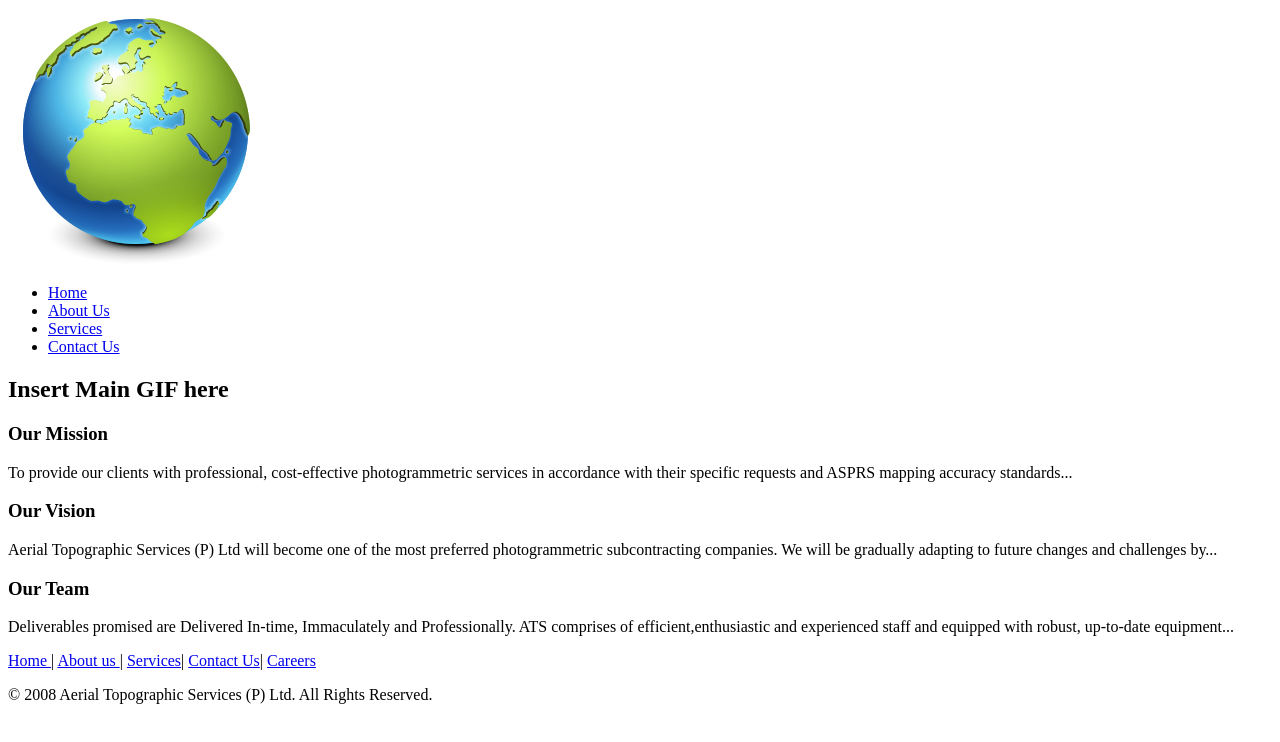
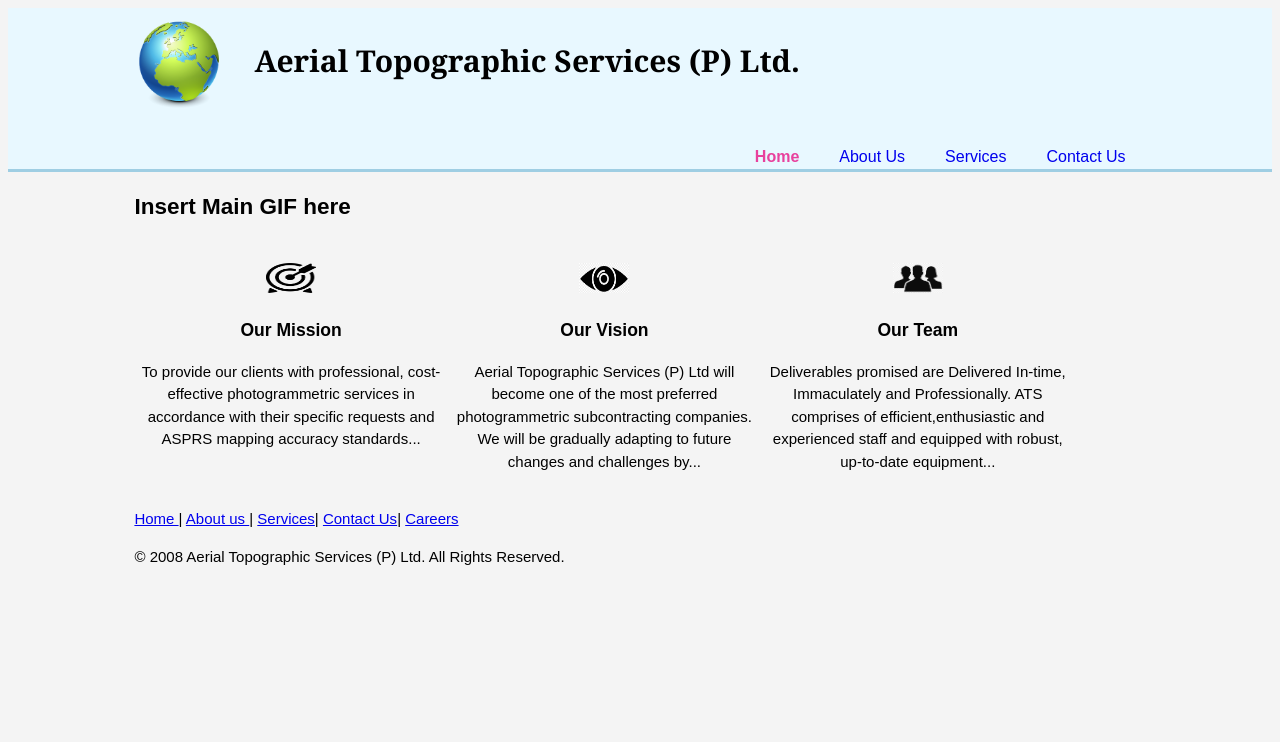
Before and after one commit to kchand23/ATSWebsite, a plain HTML site: page index.html in a window 1280 px wide. Drawn offline with Linux system fonts and the light colour scheme.

Commit message:
Added Basic CSS for header and grid

```diff
--- a/css/style.css
+++ b/css/style.css
@@ -0,0 +1,88 @@
+body{
+    font-family: Arial, Helvetica, sans-serif;
+    font-size: 15px;
+    line-height: 1.5;
+    padding: 0;
+    background-color: #f4f4f4;
+}
+
+
+.container{
+    width: 80%;
+    margin: auto;
+    overflow: hidden;
+}
+
+/* Header */
+header{
+    background-color: #e8f8ff;
+    width: 100%;
+    margin: auto;
+    overflow: hidden;
+    padding-top: 10px;
+    min-height: 70px;
+    border-bottom: #9fcee3 3px solid;
+}
+
+header a{
+    text-decoration: none;
+    font-size: 16px;
+}
+
+header ul{
+    margin-top: 20px;
+    padding: 0;
+}
+
+header li{
+    float:left;
+    display: inline;
+    padding: 0 20px 0 20px;
+}
+
+header #branding{
+    float: left;
+}
+
+header #branding img{
+    width: 90px;
+}
+
+header #branding h1{
+    font-family: Cambria, Cochin, Georgia, Times, 'Times New Roman', serif;
+    margin-top: 20px;
+    margin-left: 30px;
+    float: right;
+}
+
+header nav{
+    float: right;
+    margin-top: 10px;
+}
+
+header .current a{
+    color: #e8419d;
+    font-weight: bold;
+}
+
+header a:hover{
+    color: #000000;
+    font-weight: bold;;
+}
+
+#grids{
+    margin-top: 20px;
+}
+
+#grids .small_grid img{
+    width: 50px;
+    height: 30px;
+    padding-bottom: none;
+}
+
+#grids .small_grid{
+    float: left;
+    text-align: center;
+    width: 30%;
+    padding: 0 5px 5px 5px;
+}
--- a/index.html
+++ b/index.html
@@ -12,36 +12,41 @@
             <div class = "container">
                 <div id = "branding">
                     <img src = ".\img\globe.png">
+                    <h1> Aerial Topographic Services (P) Ltd.</h1>
                 </div>
 
                 <nav>
                     <ul>
-                        <li><a href="index.html">Home</a></li>
+                        <li class = "current"><a href="index.html">Home</a></li>
                         <li><a href="about.html">About Us</a></li>
                         <li><a href="services.html">Services</a></li>
                         <li><a href="contact.html">Contact Us</a></li>
                     </ul>
                 </nav>
             </div>
+
         </header>
 
         <section id = "showcase">
-            <div class = "containter">
+            <div class = "container">
                 <h1> Insert Main GIF here </h1>
             </div>
         </section>
 
         <section id = "grids">
-            <div class = "containter">
-                <div class = "grid">
+            <div class = "container">
+                <div class = "small_grid">
+                    <img src = ./img/dart.png>
                     <h3>Our Mission</h3>
                     <p>To provide our clients with professional, cost-effective photogrammetric services in accordance with their specific requests and ASPRS mapping accuracy standards...</p>
                 </div>
-                <div class = "grid">
+                <div class = "small_grid">
+                    <img src = ./img/eye.png>
                     <h3>Our Vision</h3>
                     <p>Aerial Topographic Services (P) Ltd will become one of the most preferred photogrammetric subcontracting companies. We will be gradually adapting to future changes and challenges by...</p>
                 </div>
-                <div class = "grid">
+                <div class = "small_grid">
+                    <img src = ./img/team.png>
                     <h3>Our Team</h3>
                     <p>Deliverables promised are Delivered In-time, Immaculately and Professionally. ATS comprises of efficient,enthusiastic and experienced staff and equipped with robust, up-to-date equipment...</p>
                 </div>
```
Also changed, not shown: img/dart.png (added), img/eye.png (added), img/highlights-1.gif (added), img/team.png (added).
